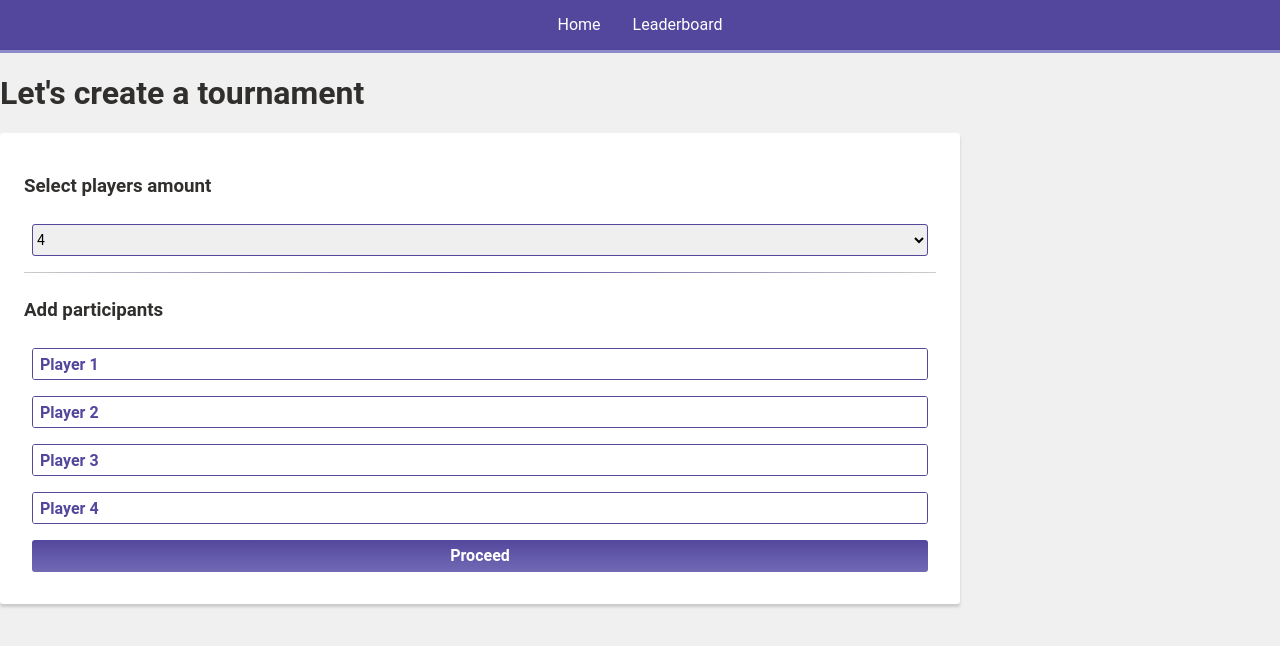
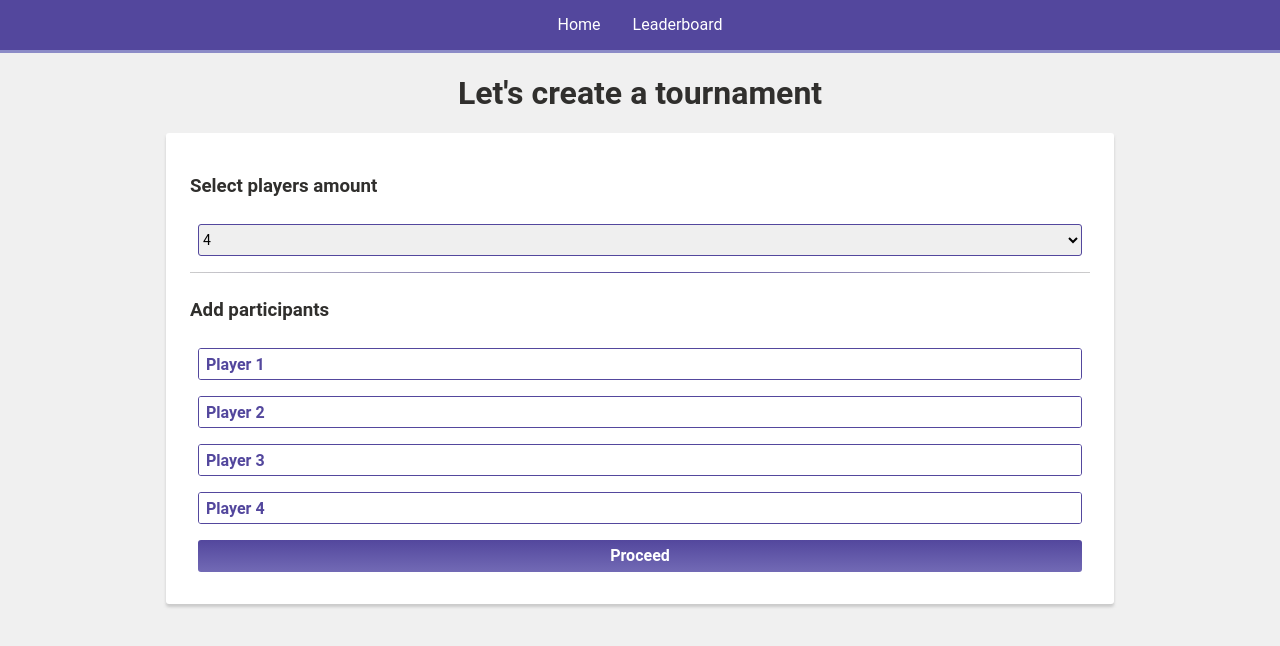
Before and after one commit to molakos/klask_knockout, a Vue app: page /#/create/add_players in a window 1280 px wide. Shown: the top 646 px of the page. Built offline with nearby package versions, Linux system fonts and the light colour scheme.

Commit message:
fix: indentation, commas, eslint fix

```diff
--- a/src/views/CreateTournament.vue
+++ b/src/views/CreateTournament.vue
@@ -1,5 +1,5 @@
 <template>
-  <div class="home">
+  <div class="container">
     <h1>Let's create a tournament</h1>
     <router-view />
   </div>
@@ -7,6 +7,6 @@
 
 <script>
 export default {
-  name: "CreateTournament",
+  name: "CreateTournament"
 };
 </script>
--- a/src/views/Home.vue
+++ b/src/views/Home.vue
@@ -5,13 +5,12 @@
 </template>
 
 <script>
-// @ is an alias to /src
 import HomeNav from "@/components/HomeNav.vue";
 
 export default {
   name: "Home",
   components: {
-    HomeNav,
-  },
+    HomeNav
+  }
 };
 </script>
```
Also changed, not shown: src/router/index.js (+9 -9 lines).
